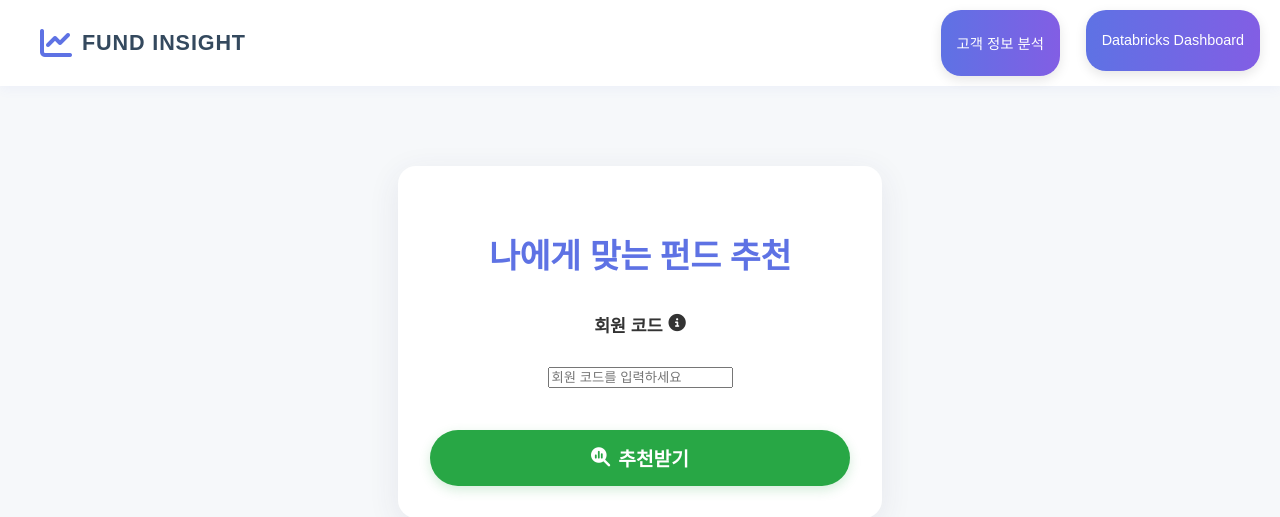
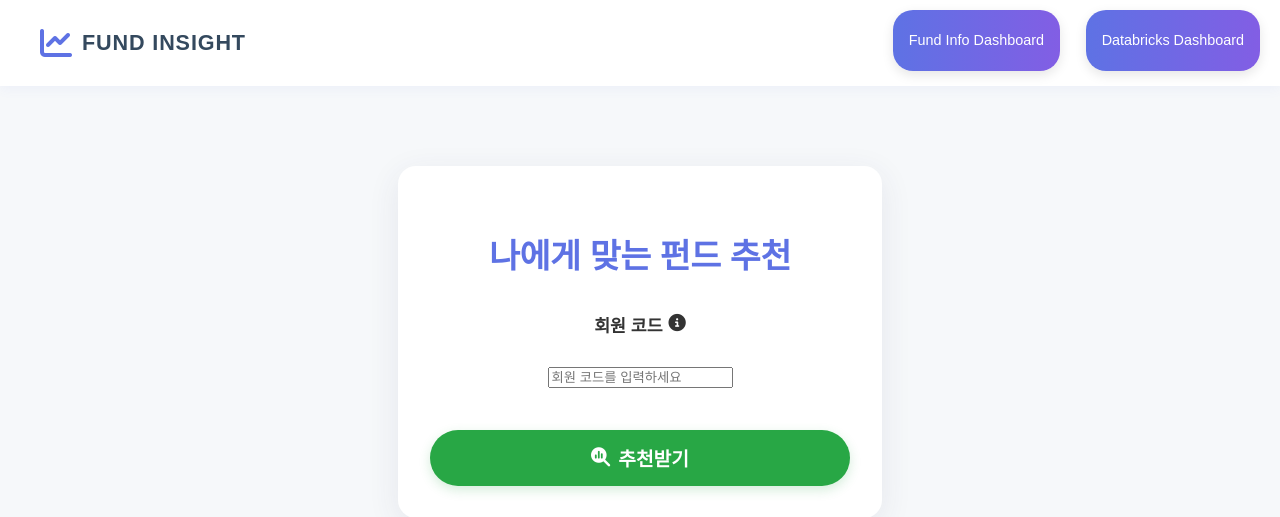
Before and after one commit to Ad-astra9211/MS-Project_1, a Flask app: page / in a window 1280 px wide. Shown: the top 517 px of the page. Run offline with Flask 3, Linux system fonts and the light colour scheme.

Commit message:
third_revised

```diff
--- a/src/flaskweb/src/templates/index.html
+++ b/src/flaskweb/src/templates/index.html
@@ -15,8 +15,8 @@
       <span class="logo-text">FUND INSIGHT</span>
     </div>
     <nav class="header-right">
-      <a href="/dashboard" class="btn dashboard-custom1" title="고객 정보 분석 대시보드">
-        <p>고객 정보 분석</p>
+      <a href="/dashboard" class="btn dashboard-custom1" title="펀드정보 분석 대시보드">
+        <p>Fund Info Dashboard</p>
       </a>
       <a href="/db_dash" class="btn dashboard-custom2" title="Databricks 대시보드">
         <p>Databricks Dashboard</p>
```
